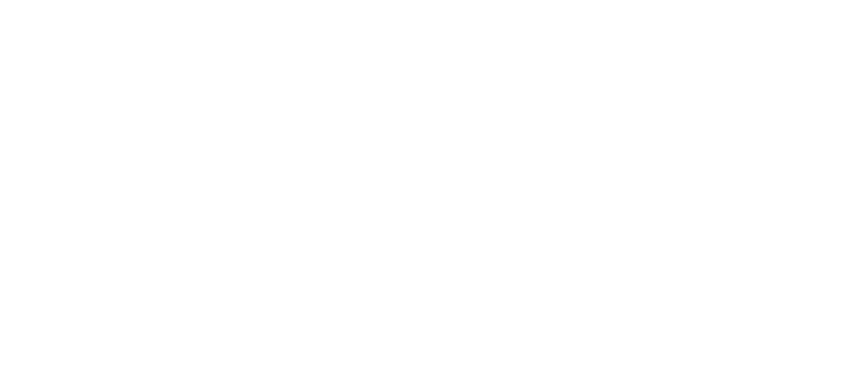
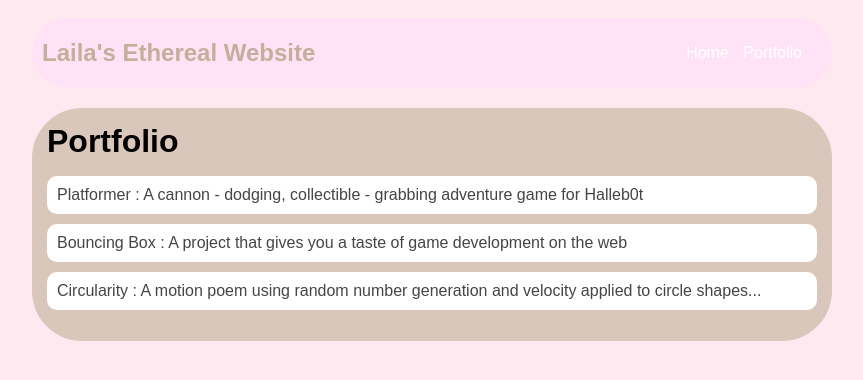
Before and after one commit to lailabeary/lailabeary.github.io, a plain HTML site: page portfolio.html in a window 1280 px wide. Shown: the whole page, without its empty margins (208-1071 px from the left). Drawn offline with Linux system fonts and the light colour scheme.

Commit message:
add portfolio.html file

```diff
--- a/portfolio.html
+++ b/portfolio.html
@@ -0,0 +1,33 @@
+<!DOCTYPE HTML>
+<html>
+    <head>
+        <title>Laila's Beautiful Website</title>
+        <link rel="stylesheet" href="style.css">
+    </head>
+
+    <body>
+      <div id="all-contents">
+        <nav>
+            <h1>Laila's Ethereal Website</h1>
+            <ul id="nav-ul>"
+                <li class="nav-li">
+                    <a class="nav-a" href="index.html">Home</a>
+                </li>
+                <li class="nav-li">
+                    <a class="nav-a" href="portfolio.html">Portfolio</a>
+                </li>
+            </ul>
+       </nav>
+       <main>
+        <div class="content">
+           <h1>Portfolio</h1>
+           <ul id="portfolio">
+               <li><a href="projects/platformer/">Platformer : A cannon - dodging, collectible - grabbing adventure game for Halleb0t</a></li>
+               <li><a href="projects/bouncing-box/">Bouncing Box : A project that gives you a taste of game development on the web </a></li>
+               <li><a href="projects/circularity/">Circularity : A motion poem using random number generation and velocity applied to circle shapes...</a></li>
+       </ul>
+     </div>
+  </main>
+      </div>
+    </body>
+</html>
--- a/style.css
+++ b/style.css
@@ -66,3 +66,29 @@ h2,
 h3 {
   margin: 0px;
 }
+
+         /* portfolio styles */
+         .content h1 {
+          color: black;
+      }
+
+      #portfolio {
+          list-style-type: none;
+          padding-left: 0;
+      }
+
+      #portfolio li {
+          background: #fff;
+          padding: 10px;
+          border-radius: 10px;
+          margin-bottom: 10px;
+      }
+
+      #portfolio li:hover {
+          background: #eee;
+      }
+
+      #portfolio a {
+          text-decoration: none;
+          color: #454545;
+      }
```
